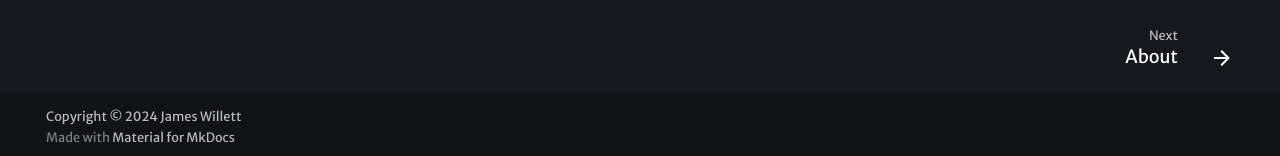
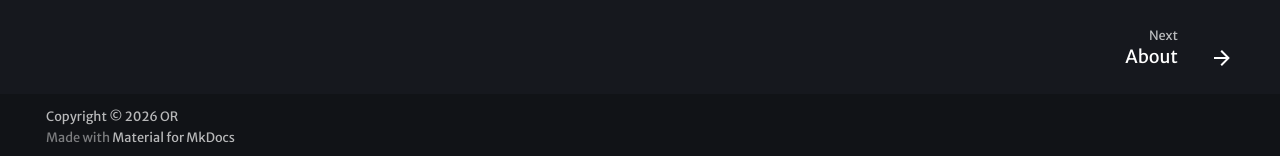
Before and after one commit to Alr2002/openWeather, an MkDocs documentation site: the page built from docs/index.md, in a window 1280 px wide and 958 px high. Shown: the part 799-955 px from the top of the window. Built offline with MkDocs 1.6.1 and Material for MkDocs 9.7.7, drawn with Linux system fonts in a browser that asks for light colours; emoji names are drawn with the system emoji font.

Commit message:
2nd commit

```diff
--- a/mkdocs.yml
+++ b/mkdocs.yml
@@ -1,5 +1,7 @@
 site_name: My test Open Weather API documentation
-site_url: https://Alr2002.github.io/openWeather
+site_url: https://Alr2002.github.io/openWeather/
+site_description: test mkdocs API docsite
+site_author: OR
 theme:
   name: material
   font:
@@ -64,7 +66,7 @@
 #    - icon: simple/linkedin
 #      link: https://linkedin.com/in/willettjames
 
-copyright: Copyright &copy; 2024 James Willett
+copyright: Copyright &copy; 2026 OR
 
 nav:
   - Home: index.md
```
Also changed, not shown: 1 other file.
